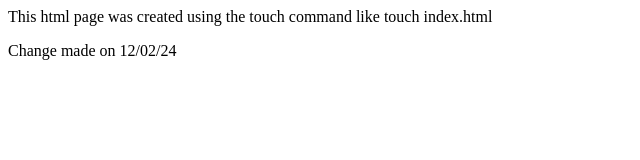
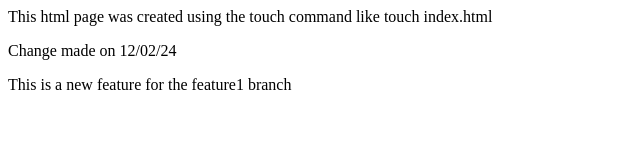
Before and after one commit to Prasanna2099/LocalRepo, a plain HTML site: page index.html in a window 1280 px wide. Shown: the whole page, without its empty margins (0-640 px from the left). Drawn offline with Linux system fonts and the light colour scheme.

Commit message:
Added new p tag but for feature1 branch specifically

```diff
--- a/index.html
+++ b/index.html
@@ -1,2 +1,3 @@
 <p>This html page was created using the touch command like touch index.html </p>
 <p>Change made on 12/02/24</p>
+<p>This is a new feature for the feature1 branch</p>
```
